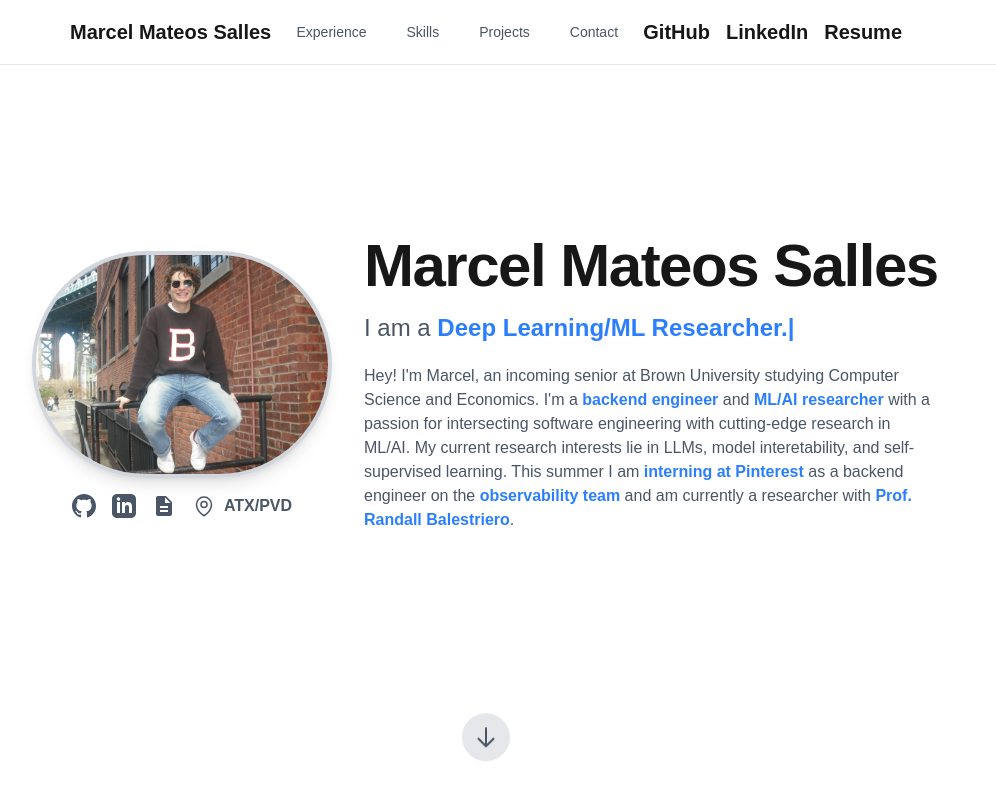
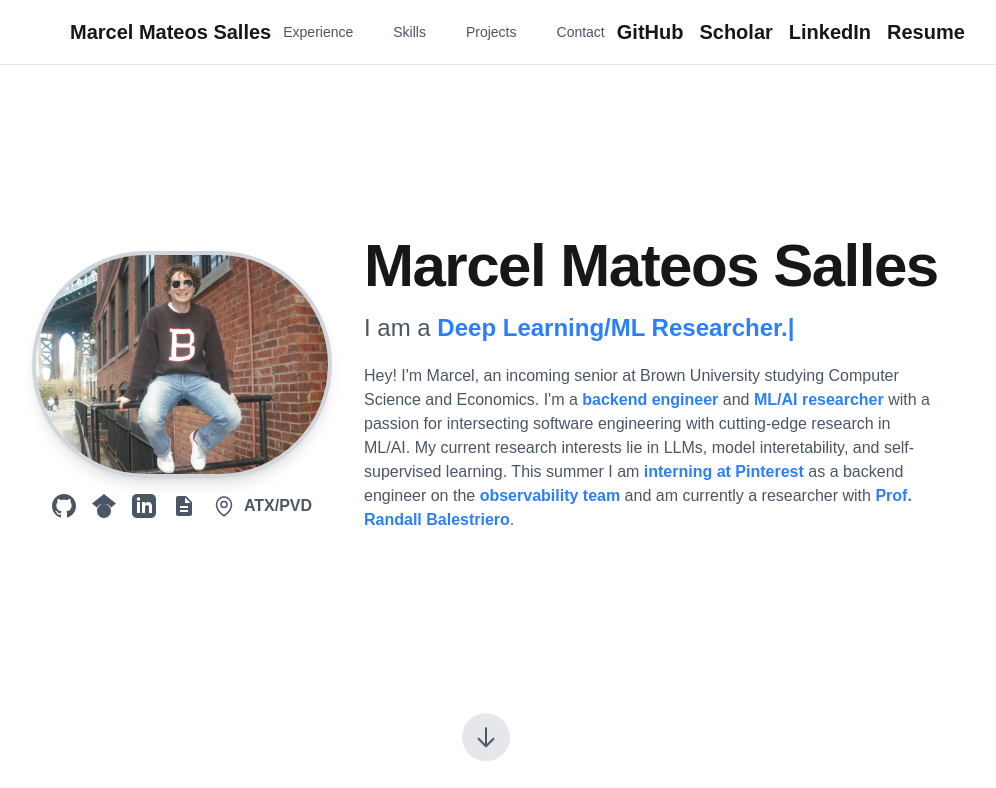
Before and after one commit to MarcelMatsal/marcel-website, a Next.js app: page / in a window 1280 px wide. Shown: the top 788 px of the page, without its empty margins (154-1150 px from the left). Built offline with nearby package versions, Linux system fonts and the light colour scheme.

Commit message:
adding google scholar button

```diff
--- a/src/components/HomeAndAbout.tsx
+++ b/src/components/HomeAndAbout.tsx
@@ -48,6 +48,23 @@ export default function HomeAndAboutSection() {
                 className="h-6 w-6"
               >
                 <path d="M12 0c-6.626 0-12 5.373-12 12 0 5.302 3.438 9.8 8.207 11.387.599.111.793-.261.793-.577v-2.234c-3.338.726-4.033-1.416-4.033-1.416-.546-1.387-1.333-1.756-1.333-1.756-1.089-.745.083-.729.083-.729 1.205.084 1.839 1.237 1.839 1.237 1.07 1.834 2.807 1.304 3.492.997.107-.775.418-1.305.762-1.604-2.665-.305-5.467-1.334-5.467-5.931 0-1.311.469-2.381 1.236-3.221-.124-.303-.535-1.524.117-3.176 0 0 1.008-.322 3.301 1.23.957-.266 1.983-.399 3.003-.404 1.02.005 2.047.138 3.006.404 2.291-1.552 3.297-1.23 3.297-1.23.653 1.653.242 2.874.118 3.176.77.84 1.235 1.911 1.235 3.221 0 4.609-2.807 5.624-5.479 5.921.43.372.823 1.102.823 2.222v3.293c0 .319.192.694.801.576 4.765-1.589 8.199-6.086 8.199-11.386 0-6.627-5.373-12-12-12z"></path>
+              </svg>
+            </a>
+
+            {/* Google Scholar Link */}
+            <a
+              href="https://scholar.google.com/citations?hl=en&user=7QmQOSgAAAAJ&inst=7213243471243491304"
+              target="_blank"
+              rel="noopener noreferrer"
+              className="text-gray-600 dark:text-gray-300 hover:text-gray-900 dark:hover:text-white transition-colors"
+            >
+              <svg
+                xmlns="http://www.w3.org/2000/svg"
+                fill="currentColor"
+                viewBox="0 0 24 24"
+                className="h-6 w-6"
+              >
+                <path d="M12 24a7 7 0 1 1 0-14 7 7 0 0 1 0 14zm0-24L0 9.5l4.838 3.94A8 8 0 0 1 12 10a8 8 0 0 1 7.162 3.44L24 9.5z"/>
               </svg>
             </a>
 
--- a/src/components/Navbar.tsx
+++ b/src/components/Navbar.tsx
@@ -112,6 +112,15 @@ export default function Navbar() {
               GitHub
             </a>
             <a
+              href="https://scholar.google.com/citations?hl=en&user=7QmQOSgAAAAJ&inst=7213243471243491304"
+              target="_blank"
+              rel="noopener noreferrer"
+              className="text-xl font-bold cursor-pointer hover:text-gray-900 dark:hover:text-white transition-colors"
+            >
+              <i className="fas fa-graduation-cap"></i>
+              Scholar
+            </a>
+            <a
               href="https://www.linkedin.com/in/marcelmatsal/"
               target="_blank"
               rel="noopener noreferrer"
@@ -185,6 +194,14 @@ export default function Navbar() {
                   GitHub
                 </a>
                 <a
+                  href="https://scholar.google.com/citations?hl=en&user=7QmQOSgAAAAJ&inst=7213243471243491304"
+                  target="_blank"
+                  rel="noopener noreferrer"
+                  className="block text-gray-600 dark:text-gray-300 hover:text-gray-900 dark:hover:text-white px-3 py-2 text-base font-medium transition-colors"
+                >
+                  Scholar
+                </a>
+                <a
                   href="https://www.linkedin.com/in/marcelmatsal/"
                   target="_blank"
                   rel="noopener noreferrer"
```
